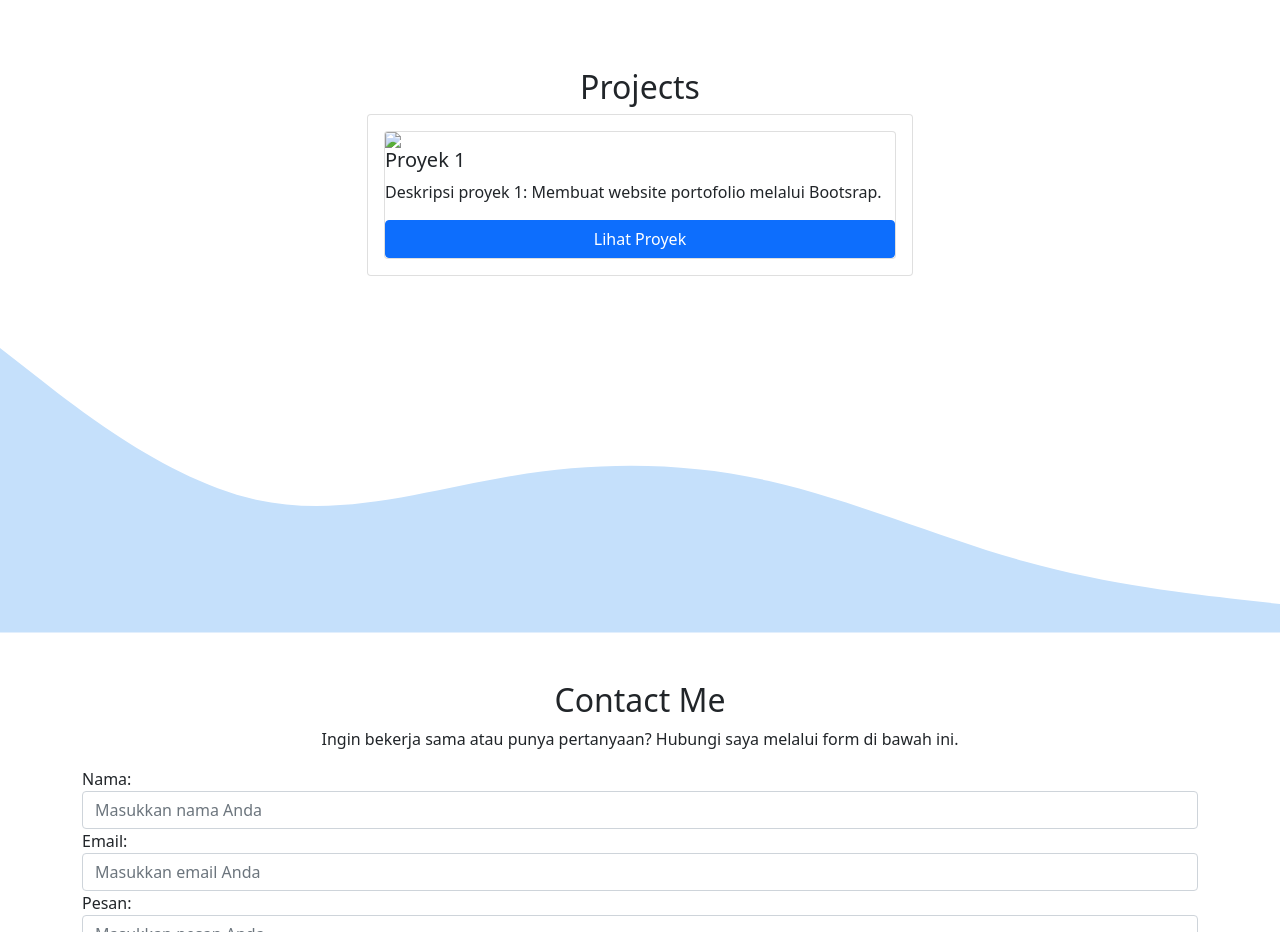
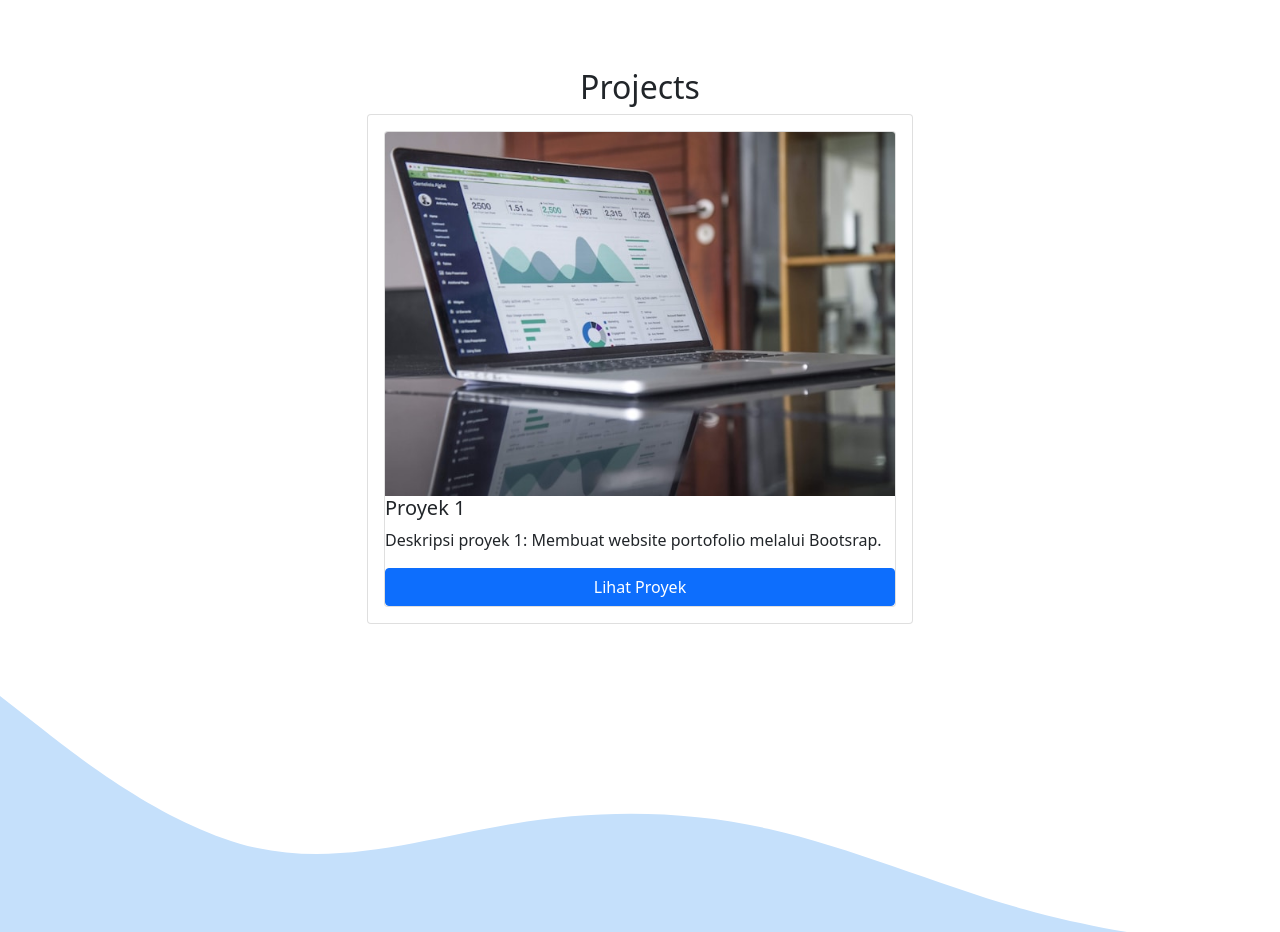
Before and after one commit to meftiarzz25/uas_mefti, a plain HTML site: page index.html in a window 1280 px wide. Shown: the part 1600-2532 px from the top of the page. Drawn offline with nearby package versions, Linux system fonts and the light colour scheme.

Commit message:
update image

```diff
--- a/index.html
+++ b/index.html
@@ -117,7 +117,7 @@
             <div class="card mb-4">
               <div class="card-body">
                 <div class="card" >
-                    <img src="img/p1.jpg" class="card-img-top" >
+                    <img src="assets/p1.jpg" class="card-img-top" >
                 <h5 class="card-title">Proyek 1</h5>
                 <p class="card-text">Deskripsi proyek 1: Membuat website portofolio melalui Bootsrap.</p>
                 <a href="#" class="btn btn-primary">Lihat Proyek</a>
```
